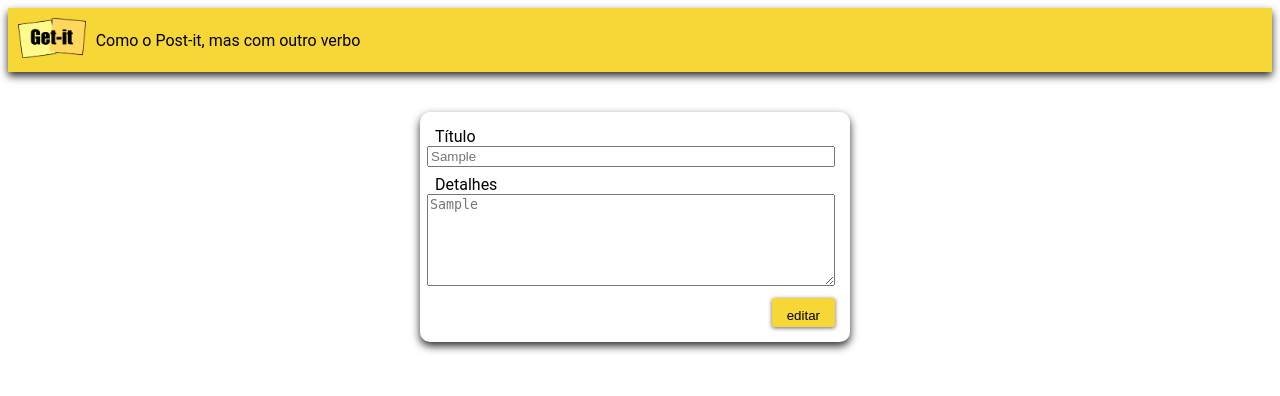
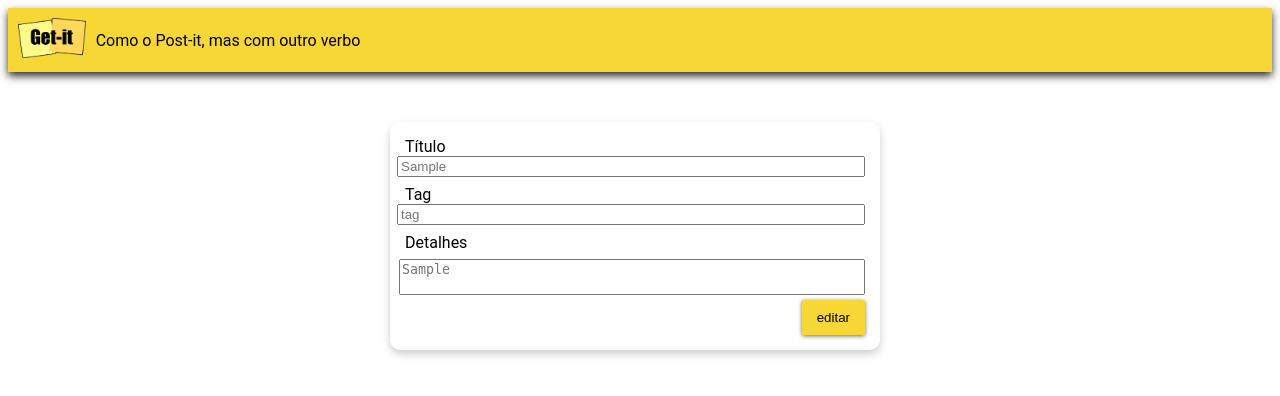
Before and after one commit to jpfa1406/ProjetoB, a Django app: page /edit/1/ in a window 1280 px wide. Shown: the top 396 px of the page. Run offline with Django 3.2, Linux system fonts and the light colour scheme; tables that the repository leaves empty hold one stand-in row (values such as "Sample post").

Commit message:
finalizado

```diff
--- a/getit/settings.py
+++ b/getit/settings.py
@@ -24,7 +24,7 @@ BASE_DIR = Path(__file__).resolve().parent.parent
 SECRET_KEY = '#+xlx6akm)83n5a9#36!#hcpgs#xv2te67aoezunn%y3bkzk$s'
 
 # SECURITY WARNING: don't run with debug turned on in production!
-DEBUG = True
+DEBUG = False
 
 ALLOWED_HOSTS = ['cryptic-brushlands-13735.herokuapp.com', 'localhost', '127.0.0.1']
 
--- a/notes/static/notes/css/edit.css
+++ b/notes/static/notes/css/edit.css
@@ -30,15 +30,13 @@ div.appbar {
 .form-card{
   display: flex;
   flex-direction: column;
-  /* align-content: center; */
   margin-top: 20px;
-  margin-bottom: 20px;
-  /* margin-left: 130px; */
-  width: 350px;
-  border-radius: 5px;
-  /* margin-right: 130px; */
+  margin-right: 10px;
+  width: 460px;
   box-shadow: 0 4px 8px 0 rgb(0 0 0 / 20%);
-  padding: 10px;
+  border-radius: 10px;
+  align-items: flex-end;
+  padding: 15px;
 }
 
 .form-card-title{
@@ -46,8 +44,9 @@ div.appbar {
 }
 
 .autoresize{
-  border-style: none;
   resize: none;
+  margin-top: 7px;
+  width: 100%;
 }
 
 .card-container{
@@ -61,15 +60,15 @@ div.appbar {
 }
 
 .card{
-    display: flex;
-    flex-direction: column;
-    align-items: flex-end;
+  display: flex;
+  flex-direction: column;
+  align-items: flex-end;
   padding: 15px;
   margin-top: 10px;
   margin-bottom: 10px;
   margin-right: 10px;
-  width: 400px;
-  height: 200px;
+  width: 460px;
+  height: 230px;
   border-radius: 10px;
   box-shadow: 0 4px 8px #2c2c2c;
 }
@@ -95,9 +94,8 @@ h3{
 .card-content{
   color: #4c4c4c;
   justify-content: center;
-  width: 402px;
+  width: 100%;
   height: 140px;
-  resize: vertical;
   margin-bottom: 12px;
 }
 
@@ -108,7 +106,7 @@ h3{
   position: relative;
   display: block;
   padding: 10px 15px;
-
+  margin-top: 5px;
   overflow: hidden;
 
   border-width: 0;
--- a/notes/static/notes/js/getit.js
+++ b/notes/static/notes/js/getit.js
@@ -27,4 +27,10 @@ document.addEventListener("DOMContentLoaded", function () {
       5
     )} card-rotation-${getRandomInt(1, 11)}`;
   }
+
+  let tags = document.getElementsByClassName("tag");
+  for (let i = 0; i < tags.length; i++) {
+    let tag = tags[i];
+    tag.className += ` tag-color-${getRandomInt(1,5)}`;
+  }
 });
--- a/notes/templates/notes/edit.html
+++ b/notes/templates/notes/edit.html
@@ -12,15 +12,18 @@
 
 <main class="container">
 
-    <form method="post" class="card-container">
+    <form method="post" class="form-card">
         {% csrf_token %}
-        <div class="card">
             <p class="titulo">Título</p>
             <input class="card-title" placeholder={{ note.title }} name="titulo" />
+            <p class="titulo">Tag</p>
+            <input class="card-title" type="text" name="tag" placeholder="tag" />
             <p class="titulo">Detalhes</p>
-            <textarea placeholder={{note.content}} name="detalhes" class="card-content" contenteditable></textarea>
+            <textarea placeholder={{note.content}} name="detalhes" class="autoresize" contenteditable></textarea>
             <button class="btn" type="submit">editar</button>
-        </div>
+
     </form>
 </main>
+
+<script type="text/javascript" src="{% static 'notes/js/getit.js' %}"></script>
 {% endblock %}
--- a/notes/views.py
+++ b/notes/views.py
@@ -4,12 +4,23 @@ from .models import Note
 
 def index(request):
     if request.method == 'POST':
-        title = request.POST.get('titulo')
-        content = request.POST.get('detalhes')
-        tag = request.POST.get('tag')
-        note = Note(title = title, content = content, tag = tag)
-        note.save()
-        return redirect('index')
+        if request.POST.get('titulo') == '': # or request.POST.get('tag') != '':
+            return redirect('index')
+        elif request.POST.get('tag') == '':
+            title = request.POST.get('titulo')
+            content = request.POST.get('detalhes')
+            tag = 'Sem tag'
+            note = Note(title = title, content = content, tag = tag)
+            note.save()
+            return redirect('index')
+        else:
+            title = request.POST.get('titulo')
+            content = request.POST.get('detalhes')
+            tag = request.POST.get('tag')
+            note = Note(title = title, content = content, tag = tag)
+            note.save()
+            return redirect('index')
+
     else:
         all_notes = Note.objects.all()
         unique_tags = Note.objects.order_by().values('tag').distinct()
@@ -27,10 +38,20 @@ def delete(request, id):
 
 def edit(request, id):
     if request.method == 'POST':
-        title = request.POST.get('titulo')
-        content = request.POST.get('detalhes')
-        Note.objects.filter(id=id).update(title=title, content=content)
-        return redirect('index')
+        if request.POST.get('titulo') == '':
+            return redirect('index')
+        elif request.POST.get('tag') == '':
+            title = request.POST.get('titulo')
+            tag = 'Sem tag'
+            content = request.POST.get('detalhes')
+            Note.objects.filter(id=id).update(title=title, content=content, tag = tag)
+            return redirect('index')
+        else:
+            title = request.POST.get('titulo')
+            tag = request.POST.get('tag')
+            content = request.POST.get('detalhes')
+            Note.objects.filter(id=id).update(title=title, content=content, tag = tag)
+            return redirect('index')
     else:
         edit_note = Note.objects.get(id=id)
         print(edit_note)
```
Also changed, not shown: notes/static/notes/css/getit.css (+58 -4 lines), notes/templates/notes/index.html (+13 -7 lines).
